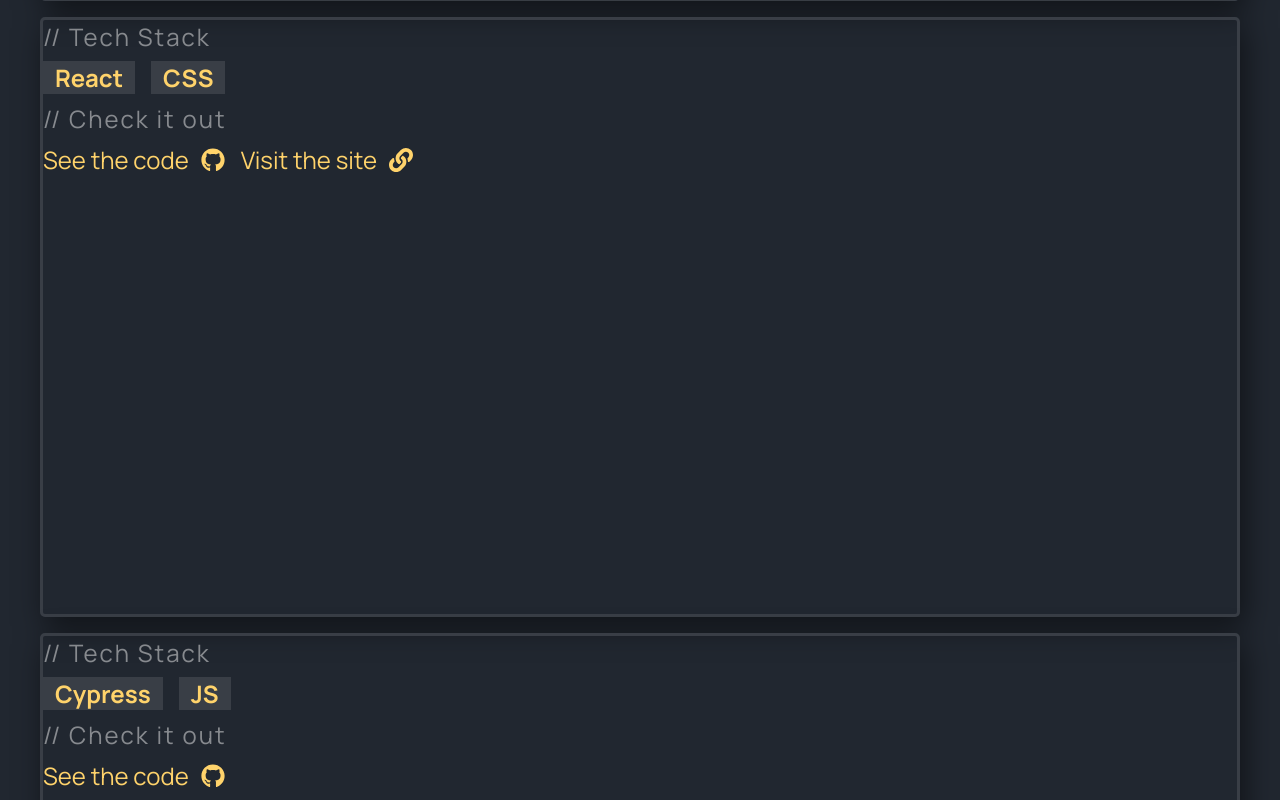
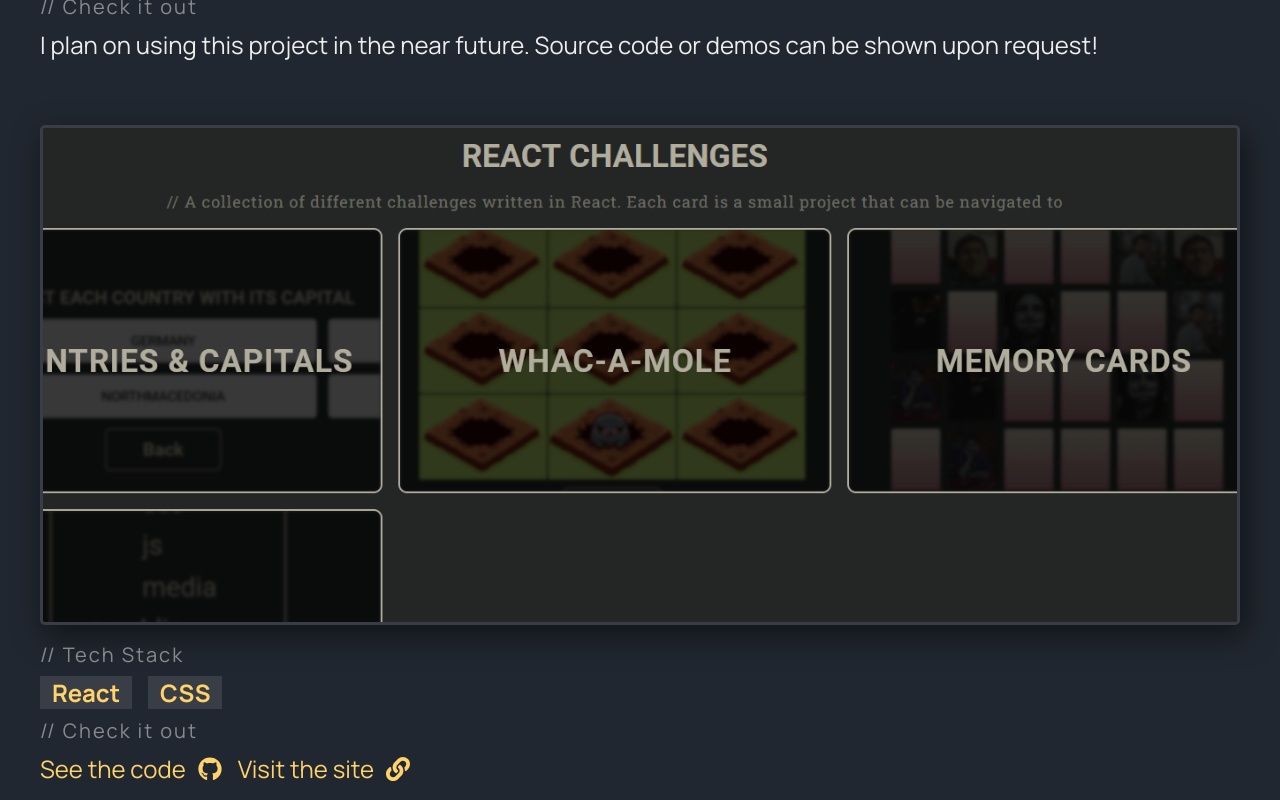
Before and after one commit to KralMarko123/portfolio, a React (Create React App) app: page / in a window 1280 px wide. Shown: the part 1480-2280 px from the top of the page. Built offline with nearby package versions, Linux system fonts and the light colour scheme.

Commit message:
modified projects structure

```diff
--- a/src/components/Contact/Contact.jsx
+++ b/src/components/Contact/Contact.jsx
@@ -17,7 +17,7 @@
 
 				<div className="contact__info__links">
 					{CONTACT_LINKS.map((cl) => (
-						<a href={cl.link} target="_blank" className="social__link">
+						<a key={cl.link} href={cl.link} target="_blank" className="social__link">
 							{cl.icon}
 						</a>
 					))}
--- a/src/components/Projects/Project.css
+++ b/src/components/Projects/Project.css
@@ -1,6 +1,15 @@
 .project {
 	width: 100%;
-	height: 600px;
+
+	display: flex;
+	flex-direction: column;
+	gap: var(--normal-gap);
+}
+
+.project-card {
+	width: 100%;
+	height: fit-content;
+	max-height: 500px;
 
 	border: var(--simple-border);
 	border-radius: var(--card-radius);
@@ -8,67 +17,57 @@
 
 	position: relative;
 	overflow: hidden;
+	cursor: pointer;
 }
 
-.project video {
+.project-thumbnail {
 	width: 100%;
-	height: 100%;
+
 	object-fit: cover;
-	overflow: hidden;
+	aspect-ratio: 16/9;
+
+	filter: brightness(80%);
+	transition: 0.5s ease-in-out;
 }
 
-.project__overlay {
-	width: 100%;
-	height: 100%;
-	position: absolute;
-	top: 0;
-	left: 0;
-
-	background-color: rgba(0, 0, 0, 0.85);
-
-	padding: 0 5%;
-
-	display: flex;
-	justify-content: center;
-	align-items: center;
-	flex-direction: column;
-	gap: var(--small-gap);
-
-	line-height: var(--text-height);
-	opacity: 0;
-	transition: 0.35s ease-in-out;
+.project-card:hover .project-thumbnail {
+	filter: brightness(20%);
+	transform: scale(1.05);
 }
 
-.project__title {
+.project-title {
+	position: absolute;
+	top: 0%;
+	left: 5%;
+
 	font-size: var(--lg-text);
 	font-weight: bold;
-	align-self: flex-start;
+
+	opacity: 0;
+	transition: 0.5s ease-in-out;
 }
 
-.project__description {
-	font-size: var(--md-text);
-	text-align: justify;
-}
-
-.project__title,
-.project__description {
-	transform: translateY(-20px);
-	transition: 0.35s ease-in-out;
-}
-
-.project:hover .project__overlay,
-.project:focus .project__overlay,
-.project:active .project__overlay {
+.project-card:hover .project-title {
+	top: 40%;
 	opacity: 1;
 }
 
-.project:hover .project__title,
-.project:hover .project__description,
-.project:focus .project__title,
-.project:focus .project__description,
-.project:active .project__title,
-.project:active .project__description {
-	transform: translateY(0);
+.project-description {
+	position: absolute;
+	top: 0%;
+	left: 5%;
+	right: 5%;
+
+	font-size: var(--md-text);
+	text-align: justify;
+
+	opacity: 0;
+	transition: 0.5s ease-in-out;
+}
+
+.project-card:hover .project-description {
+	top: 50%;
+	opacity: 1;
 }
 
 .info {
@@ -80,19 +79,19 @@
 	gap: var(--small-gap);
 }
 
-.info__title {
-	font-size: var(--md-text);
+.info-title {
+	font-size: var(--sm-text);
 	letter-spacing: var(--text-spacing);
 	opacity: 0.5;
 }
 
-.info__stacks {
+.stack-list {
 	display: flex;
 	flex-wrap: wrap;
 	gap: var(--normal-gap);
 }
 
-.info__stacks__stack {
+.info-stack {
 	padding: var(--label-padding);
 	background-color: var(--dark-accent);
 
@@ -101,14 +100,14 @@
 	font-weight: bold;
 }
 
-.info__links {
+.info-links {
 	display: flex;
 	justify-content: left;
 	align-items: center;
 	gap: var(--normal-gap);
 }
 
-.info__links__link {
+.info-link {
 	font-size: var(--md-text);
 	text-decoration: none;
 	color: var(--light-accent);
@@ -119,17 +118,12 @@
 	gap: var(--small-gap);
 }
 
-.info__links__link:hover {
+.info-link:hover {
 	cursor: pointer;
 	color: var(--link);
 }
 
-.link__badge {
+.info-paragraph {
 	font-size: var(--md-text);
+	color: var(--light);
 }
-
-@media (max-width: 767px) {
-	.project {
-		height: 500px;
-	}
-}
--- a/src/components/Projects/Project.jsx
+++ b/src/components/Projects/Project.jsx
@@ -2,39 +2,55 @@
 import { useInView } from "react-intersection-observer";
 import "./Project.css";
 
-const Project = ({ id, title, description, stack, links }) => {
+const Project = ({
+	id,
+	title,
+	description,
+	stack,
+	links,
+	thumbnail,
+	mobileThumbnail,
+	extraParagraph,
+}) => {
 	const { projectRef, projectInView } = useInView({ threshold: 0.1, triggerOnce: true });
 	const { infoRef, infoInView } = useInView({ threshold: 0.1, triggerOnce: true });
 
+	console.log(extraParagraph);
+
 	return (
 		<div id={id} className="project" ref={projectRef}>
-			<div className="project__overlay">
-				<h1 className="project__title">{title}</h1>
-				<p className="project__description">{description}</p>
+			<div className="project-card">
+				<img className="project-thumbnail" src={thumbnail} alt={`${title}-thumbnail`} />
+				<h1 className="project-title">{title}</h1>
+				<p className="project-description">{description}</p>
 			</div>
 			<div className="info" ref={infoRef}>
-				<span className="info__title">// Tech Stack</span>
-				<div className="info__stacks">
+				<span className="info-title">// Tech Stack</span>
+				<div className="stack-list">
 					{stack.map((s) => {
 						return (
-							<div className="info__stacks__stack" key={s}>
+							<div className="info-stack" key={s}>
 								{s}
 							</div>
 						);
 					})}
 				</div>
-				<span className="info__title">// Check it out</span>
-				<div className="info__links">
+				<span className="info-title">// Check it out</span>
+				{links.length > 0 && (
+					<div className="info-links">
 						{links.map((l) => (
 							<a
+								className="info-link"
+								key={l.url}
 								href={l.url}
-							className="info__links__link"
 								target={`${l.internal ? "_self" : "_blank"}`}
 							>
 								{l.text} {l.icon}
 							</a>
 						))}
 					</div>
+				)}
+				{extraParagraph && <p className="info-paragraph">{extraParagraph}</p>}
 			</div>
 		</div>
 	);
--- a/src/components/Projects/ProjectsSection.css
+++ b/src/components/Projects/ProjectsSection.css
@@ -9,7 +9,7 @@
 	gap: var(--normal-gap);
 }
 
-.projects__title {
+.projects-title {
 	width: fit-content;
 	padding: var(--label-padding);
 	background-color: var(--dark-accent);
--- a/src/components/Projects/ProjectsSection.jsx
+++ b/src/components/Projects/ProjectsSection.jsx
@@ -6,20 +6,19 @@
 const ProjectsSection = () => {
 	return (
 		<section id="projects" className="projects">
-			<h1 className="projects__title">Projects:</h1>
+			<h1 className="projects-title">Projects:</h1>
 			{PROJECTS.map((p) => {
 				return (
 					<Project
 						key={p.id}
 						id={p.id}
-						video={p.video}
-						mobileVideo={p.mobileVideo}
-						poster={p.poster}
-						mobilePoster={p.mobilePoster}
 						title={p.title}
 						description={p.description}
 						stack={p.stack}
 						links={p.links}
+						thumbnail={p.thumbnail}
+						mobileThumbnail={p.mobileThumbnail}
+						extraParagraph={p.extraParagraph}
 					/>
 				);
 			})}
--- a/src/components/layout/Header/Header.jsx
+++ b/src/components/layout/Header/Header.jsx
@@ -7,7 +7,10 @@
 	return (
 		<header className="header">
 			<nav className="header__nav">
-				<div className="nav__brand" onClick={() => document.getElementById("intro")}>
+				<div
+					className="nav__brand"
+					onClick={() => document.getElementById("intro").scrollIntoView()}
+				>
 					marko.markovikj
 				</div>
 				<span className="nav-mobile__toggle" onClick={() => setIsOpen(true)}>
--- a/src/constants/Projects.jsx
+++ b/src/constants/Projects.jsx
@@ -15,19 +15,19 @@
 	{
 		id: "postsByMarko",
 		title: "Posts By Marko",
-		thumbnail: postsByMarkoThumbnail,
-		mobileThumbnail: postsByMarkoMobileThumbnail,
 		description:
 			"A project I work on consistently trying to add features mimicking the SDLC. It is a post sharing website where users can register, share posts and see each others changes in real time using SignalR.",
 		stack: [".NET", "C#", "EF", "xUnit", "PlayWright", "React", "CSS", "Docker"],
 		links: [],
+		thumbnail: postsByMarkoThumbnail,
+		mobileThumbnail: postsByMarkoMobileThumbnail,
+		extraParagraph:
+			"I plan on using this project in the near future. Source code or demos can be shown upon request!",
 	},
 
 	{
 		id: "reactChallenges",
 		title: "React Challenges",
-		thumbnail: reactChallengesThumbnail,
-		mobileThumbnail: reactChallengesMobileThumbnail,
 		description:
 			"A collection of different challenges written in React. Point of the site is for me to have a space to practice different skills/solutions explicitly in React.",
 		stack: ["React", "CSS"],
@@ -43,12 +43,12 @@
 				icon: <FaLink />,
 			},
 		],
+		thumbnail: reactChallengesThumbnail,
+		mobileThumbnail: reactChallengesMobileThumbnail,
 	},
 
 	{
 		id: "cypress",
-		thumbnail: cypressThumbnail,
-		mobileThumbnail: cypressThumbnail,
 		title: "Cypress Test Framework",
 		description:
 			"A testing framework covering numerous placeholder sites using Cypress. It consists of written E2E scenarios covered with automated scripts.",
@@ -60,12 +60,12 @@
 				icon: <FaGithub />,
 			},
 		],
+		thumbnail: cypressThumbnail,
+		mobileThumbnail: cypressThumbnail,
 	},
 
 	{
 		id: "nbaviewer",
-		thumbnail: wbsThumbnail,
-		mobileThumbnail: wbsMobileThumbnail,
 		title: "Web Based Systems NBA Viewer",
 		description:
 			"A React app that sends out SPARQL queries using a third party library. It fetches NBA players from an RDF database and renders the results accordingly.",
@@ -82,12 +82,12 @@
 				icon: <FaLink />,
 			},
 		],
+		thumbnail: wbsThumbnail,
+		mobileThumbnail: wbsMobileThumbnail,
 	},
 
 	{
 		id: "travelland",
-		thumbnail: travellandThumbnail,
-		mobileThumbnail: travellandThumbnail,
 		title: "TravelLand Testing Framework",
 		description:
 			"A Selenium project covering the functionality of a travel agency app. The project includes DB, API & FE tests.",
@@ -99,12 +99,12 @@
 				icon: <FaCamera />,
 			},
 		],
+		thumbnail: travellandThumbnail,
+		mobileThumbnail: travellandThumbnail,
 	},
 
 	{
 		id: "designs",
-		thumbnail: designsThumbnail,
-		mobileThumbnail: designsMobileThumbnail,
 		title: "Design Portfolio",
 		description:
 			"All of the designs I've coded personally in order to practice my front-end skills or just try learning new tools.",
@@ -117,5 +117,7 @@
 				icon: <FaLink />,
 			},
 		],
+		thumbnail: designsThumbnail,
+		mobileThumbnail: designsMobileThumbnail,
 	},
 ];
```
Lines whose indentation alone changed are shown as unchanged.
